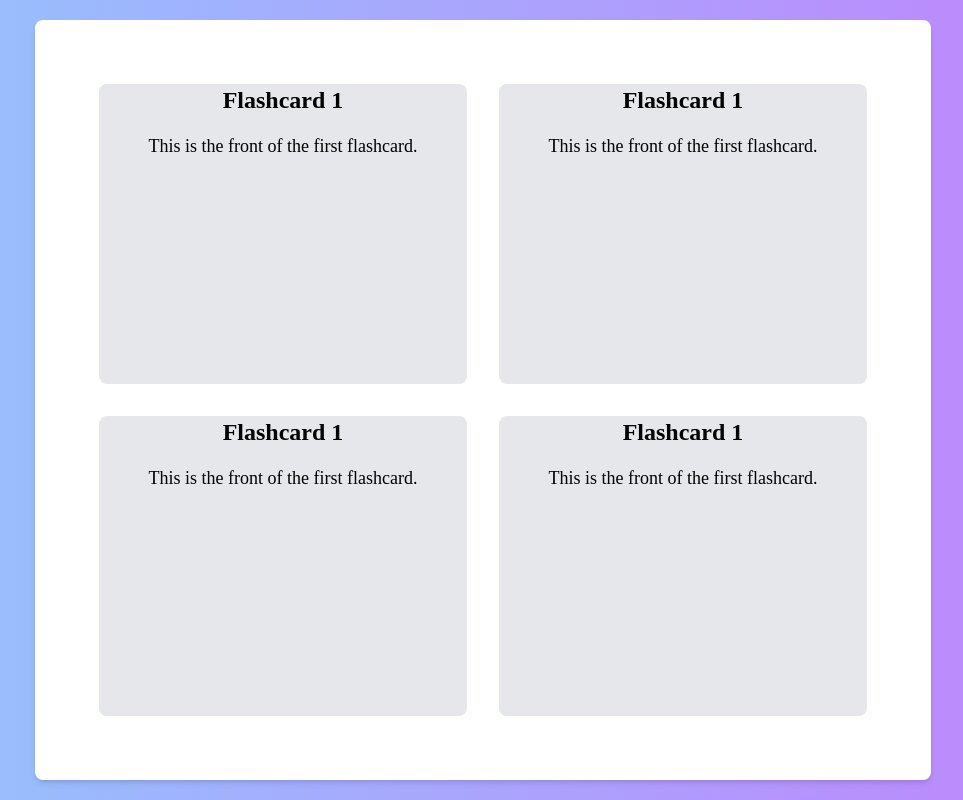
After one commit to ankushop2/brain-bytes-app, a Flask app: template templates/result-flashcards.html in a window 1280 px wide. The commit adds this page. Shown: the whole page, without its empty margins (157-1120 px from the left). Run offline with Flask 3, Linux system fonts and the light colour scheme; the template is opened without the code that fills it, so the values that code supplies are empty; some libraries are stand-ins or nearby versions.

Commit message:
New Frontend

```diff
--- a/claude_api.py
+++ b/claude_api.py
@@ -64,7 +64,7 @@ async def generate_mcq(summary, client):
 
 
 async def generate_flash_cards(summary, client):
-    message = f"I want to create 5 flash cards based on the following summary. Format the output in this format 'Question1:' 'Answer1:', Return this as a json object, the summary is - {summary} \n\n "
+    message = f"I want to create 4 flash cards based on the following summary. Format the output in this format 'Question1:' 'Answer1:', Return this as a json object, the summary is - {summary} \n\n "
 
     return claude_api_call(message, client)
 
--- a/static/css/index.css
+++ b/static/css/index.css
@@ -1,5 +1,6 @@
 body {
-    font-family: "Open Sans", sans-serif;
+    font-family: myFont;
+    src: url(ChrustyRock-ORLA.ttf);
 }
 @keyframes spin {
     to {
--- /dev/null
+++ b/templates/result-flashcards.html
@@ -0,0 +1,96 @@
+<!DOCTYPE html>
+<html lang="en">
+<head>
+    <meta charset="UTF-8">
+    <meta name="viewport" content="width=device-width, initial-scale=1.0">
+    <title>Brain Bytes</title>
+    <script src="https://cdn.tailwindcss.com"></script>
+    <link rel="stylesheet" type="text/css" href="/static/css/index.css" />
+    <style>
+        .flip-card {
+            perspective: 1000px;
+            height: 300px; /* Increased height */
+        }
+
+        .flip-card-inner {
+            position: relative;
+            width: 100%;
+            height: 100%;
+            text-align: center;
+            transition: transform 0.8s;
+            transform-style: preserve-3d;
+        }
+
+        .flip-card:hover .flip-card-inner {
+            transform: rotateY(180deg);
+        }
+
+        .flip-card-front,
+        .flip-card-back {
+            position: absolute;
+            width: 100%;
+            height: 100%;
+            backface-visibility: hidden;
+        }
+
+        .flip-card-back {
+            transform: rotateY(180deg);
+        }
+    </style>
+</head>
+<body class="bg-gradient-to-r from-blue-300 to-purple-400 min-h-screen flex items-center justify-center">
+    <div class="bg-white p-16 rounded-lg shadow-md max-w-4xl w-full mx-auto"> <!-- Increased padding and max-width -->
+        <div class="grid grid-cols-2 gap-8"> <!-- Increased gap -->
+            <div class="flip-card">
+                <div class="flip-card-inner bg-gray-200 rounded-lg p-8 flex flex-col items-center justify-center"> <!-- Increased padding -->
+                    <div class="flip-card-front">
+                        <h3 class="text-2xl font-bold mb-4">Flashcard 1</h3> <!-- Increased text size and bottom margin -->
+                        <p class="text-lg">This is the front of the first flashcard.</p> <!-- Increased text size -->
+                    </div>
+                    <div class="flip-card-back bg-gray-300 rounded-lg p-8 flex flex-col items-center justify-center">
+                        <h3 class="text-2xl font-bold mb-4">Flashcard 1</h3>
+                        <p class="text-lg">This is the back of the first flashcard.</p>
+                    </div>
+                </div>
+            </div>
+            <div class="flip-card">
+                <div class="flip-card-inner bg-gray-200 rounded-lg p-8 flex flex-col items-center justify-center"> <!-- Increased padding -->
+                    <div class="flip-card-front">
+                        <h3 class="text-2xl font-bold mb-4">Flashcard 1</h3> <!-- Increased text size and bottom margin -->
+                        <p class="text-lg">This is the front of the first flashcard.</p> <!-- Increased text size -->
+                    </div>
+                    <div class="flip-card-back bg-gray-300 rounded-lg p-8 flex flex-col items-center justify-center">
+                        <h3 class="text-2xl font-bold mb-4">Flashcard 1</h3>
+                        <p class="text-lg">This is the back of the first flashcard.</p>
+                    </div>
+                </div>
+            </div>
+            <div class="flip-card">
+                <div class="flip-card-inner bg-gray-200 rounded-lg p-8 flex flex-col items-center justify-center"> <!-- Increased padding -->
+                    <div class="flip-card-front">
+                        <h3 class="text-2xl font-bold mb-4">Flashcard 1</h3> <!-- Increased text size and bottom margin -->
+                        <p class="text-lg">This is the front of the first flashcard.</p> <!-- Increased text size -->
+                    </div>
+                    <div class="flip-card-back bg-gray-300 rounded-lg p-8 flex flex-col items-center justify-center">
+                        <h3 class="text-2xl font-bold mb-4">Flashcard 1</h3>
+                        <p class="text-lg">This is the back of the first flashcard.</p>
+                    </div>
+                </div>
+            </div>
+            <div class="flip-card">
+                <div class="flip-card-inner bg-gray-200 rounded-lg p-8 flex flex-col items-center justify-center"> <!-- Increased padding -->
+                    <div class="flip-card-front">
+                        <h3 class="text-2xl font-bold mb-4">Flashcard 1</h3> <!-- Increased text size and bottom margin -->
+                        <p class="text-lg">This is the front of the first flashcard.</p> <!-- Increased text size -->
+                    </div>
+                    <div class="flip-card-back bg-gray-300 rounded-lg p-8 flex flex-col items-center justify-center">
+                        <h3 class="text-2xl font-bold mb-4">Flashcard 1</h3>
+                        <p class="text-lg">This is the back of the first flashcard.</p>
+                    </div>
+                </div>
+            </div>
+            <!-- Repeat the flip-card div for the remaining 3 flashcards -->
+        </div>
+    </div>
+</body>
+</html>
```
Also changed, not shown: templates/index-1.html (added, +28 -0 lines), templates/quadrants.html (added, +34 -0 lines), templates/result-audio.html (added, +32 -0 lines), templates/result-quiz.html (added, +67 -0 lines), templates/result-summary.html (added, +17 -0 lines), templates/result-video.html (added, +32 -0 lines), static/css/GDSTransportWebsite.ttf (added), 1 other file.
